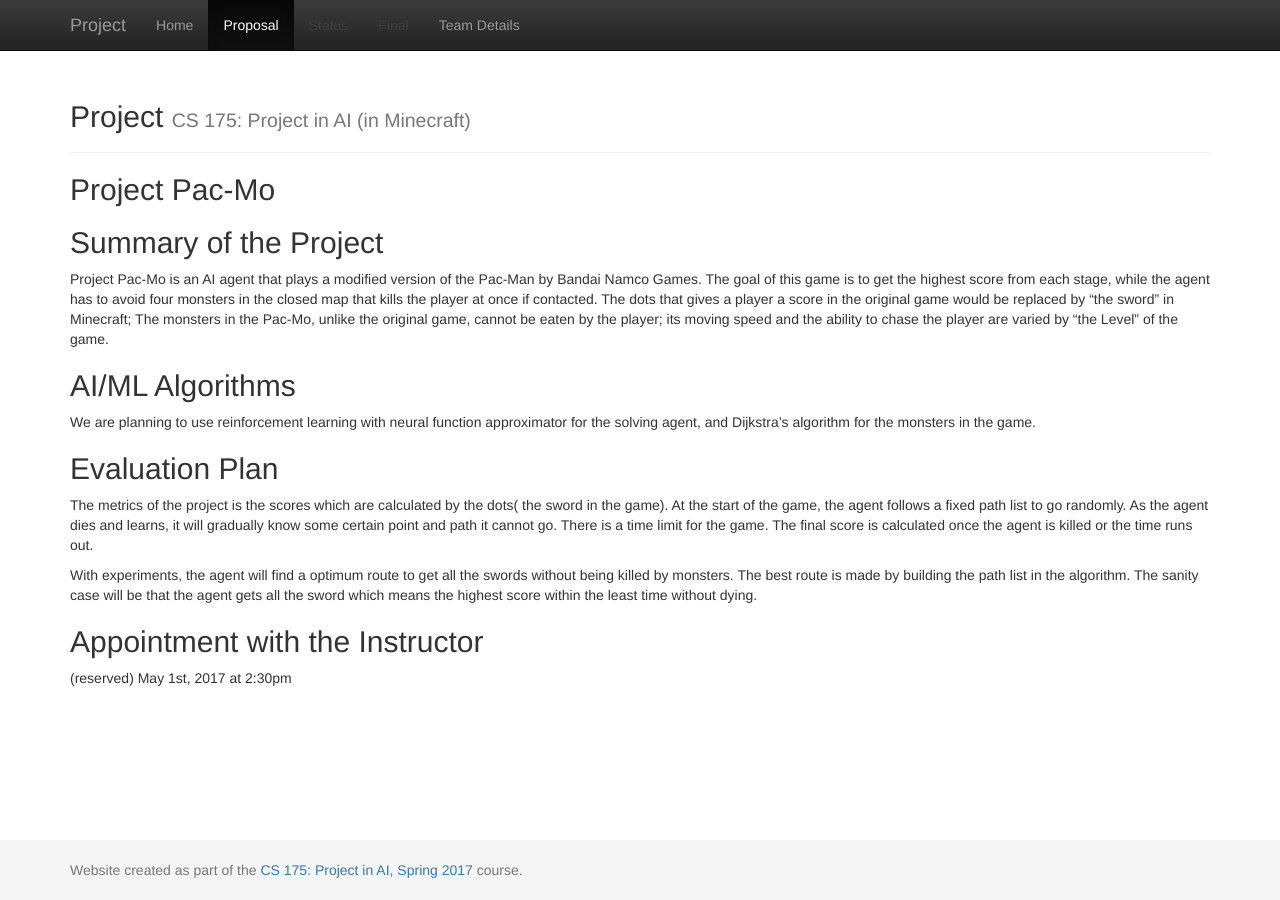
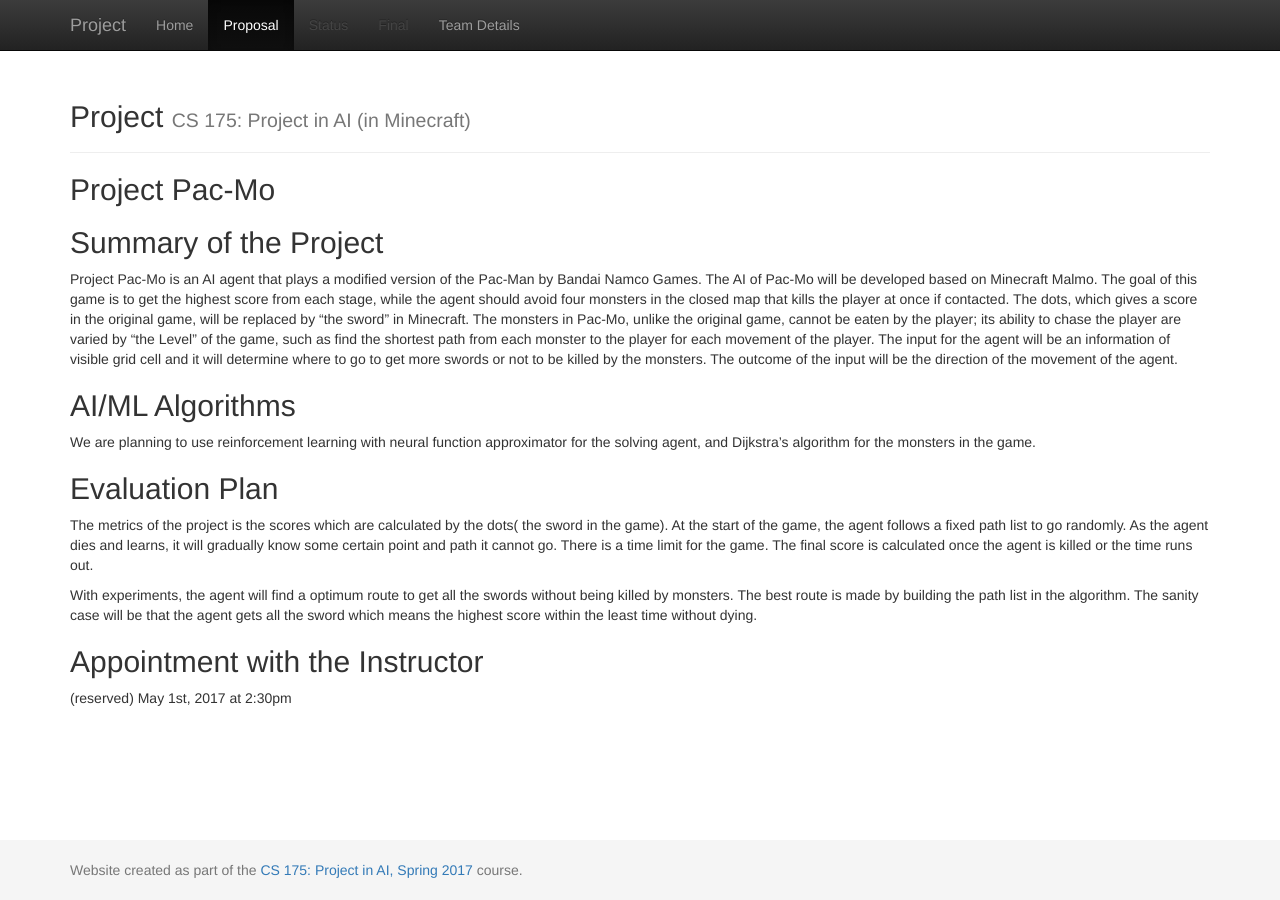
Before and after one commit to qdingqim/Pac-mo, a Jekyll site: the page built from docs/proposal.md, in a window 1280 px wide. Built offline with Jekyll 4.4.1, drawn with Linux system fonts in a browser that asks for light colours.

Commit message:
Update proposal.md

```diff
--- a/docs/proposal.md
+++ b/docs/proposal.md
@@ -5,7 +5,10 @@
 ## Project Pac-Mo
 
 ## Summary of the Project
-Project Pac-Mo is an AI agent that plays a modified version of the Pac-Man by Bandai Namco Games. The goal of this game is to get the highest score from each stage, while the agent has to avoid four monsters in the closed map that kills the player at once if contacted. The dots that gives a player a score in the original game would be replaced by "the sword" in Minecraft; The monsters in the Pac-Mo, unlike the original game, cannot be eaten by the player; its moving speed and the ability to chase the player are varied by "the Level" of the game.
+
+
+Project Pac-Mo is an AI agent that plays a modified version of the Pac-Man by Bandai
+Namco Games. The AI of Pac-Mo will be developed based on Minecraft Malmo. The goal of this game is to get the highest score from each stage, while the agent should avoid four monsters in the closed map that kills the player at once if contacted. The dots, which gives a score in the original game, will be replaced by "the sword" in Minecraft. The monsters in Pac-Mo, unlike the original game, cannot be eaten by the player; its ability to chase the player are varied by "the Level" of the game, such as find the shortest path from each monster to the player for each movement of the player. The input for the agent will be an information of visible grid cell and it will determine where to go to get more swords or not to be killed by the monsters. The outcome of the input will be the direction of the movement of the agent.
 
 ## AI/ML Algorithms
 We are planning to use reinforcement learning with neural function approximator for the solving agent, and Dijkstra's algorithm for the monsters in the game.
```
